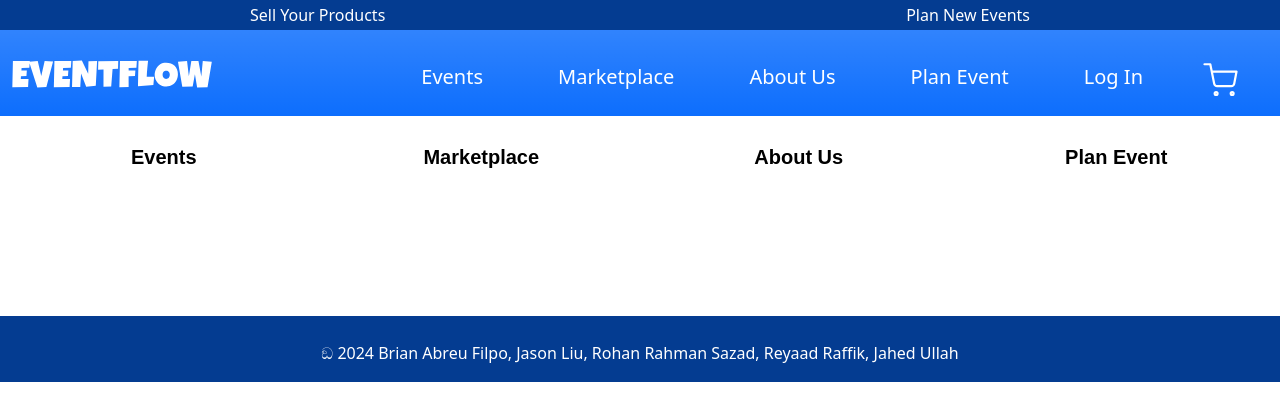
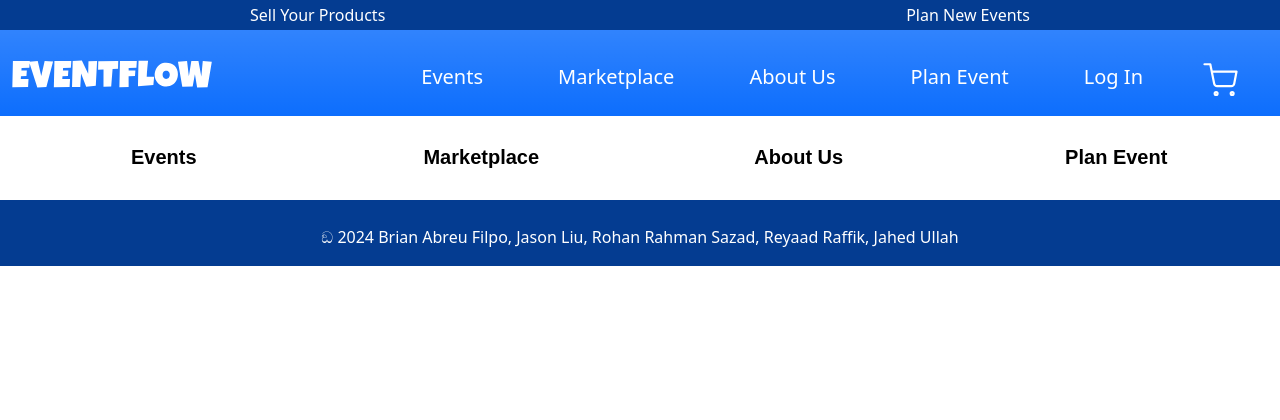
Before and after one commit to hellorahat/event-planning-website, a React (Vite) app: page /event-planning-website/product/1 in a window 1280 px wide. Shown: the top 420 px of the page. Built offline with nearby package versions, Linux system fonts and the light colour scheme.

Commit message:
Made adjustments for space between carousel and redirectory bar

```diff
--- a/src/components/Contents.jsx
+++ b/src/components/Contents.jsx
@@ -4,15 +4,15 @@ import { Routes, Route } from "react-router-dom";
 import Home from "../pages/Home";
 import Marketplace from "../pages/Marketplace";
 import AboutUs from "../pages/AboutUs";
-import Events from "../pages/Events"
-import PlanEvent from "../pages/PlanEvent"
+import Events from "../pages/Events";
+import PlanEvent from "../pages/PlanEvent";
 // import Cart from "../pages/Cart";
 // import Product from "../pages/product";
 // import "../styles/Contents.css";
 
 function Contents() {
   return (
-    <div className="contents" style={{paddingTop:"116px"}}>
+    <div className="contents">
       <Routes>
         <Route path="/" element={<Home />}></Route>
         <Route path="/marketplace" element={<Marketplace />}></Route>
```
